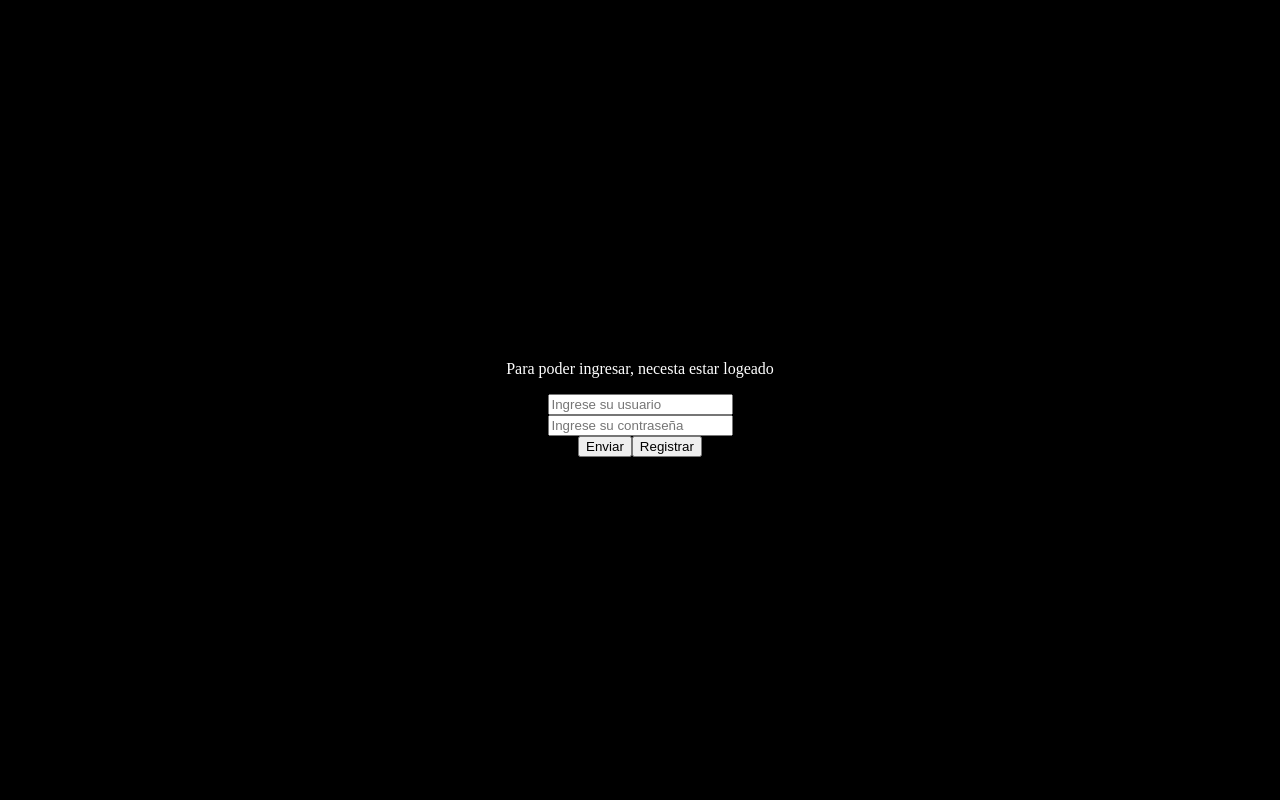
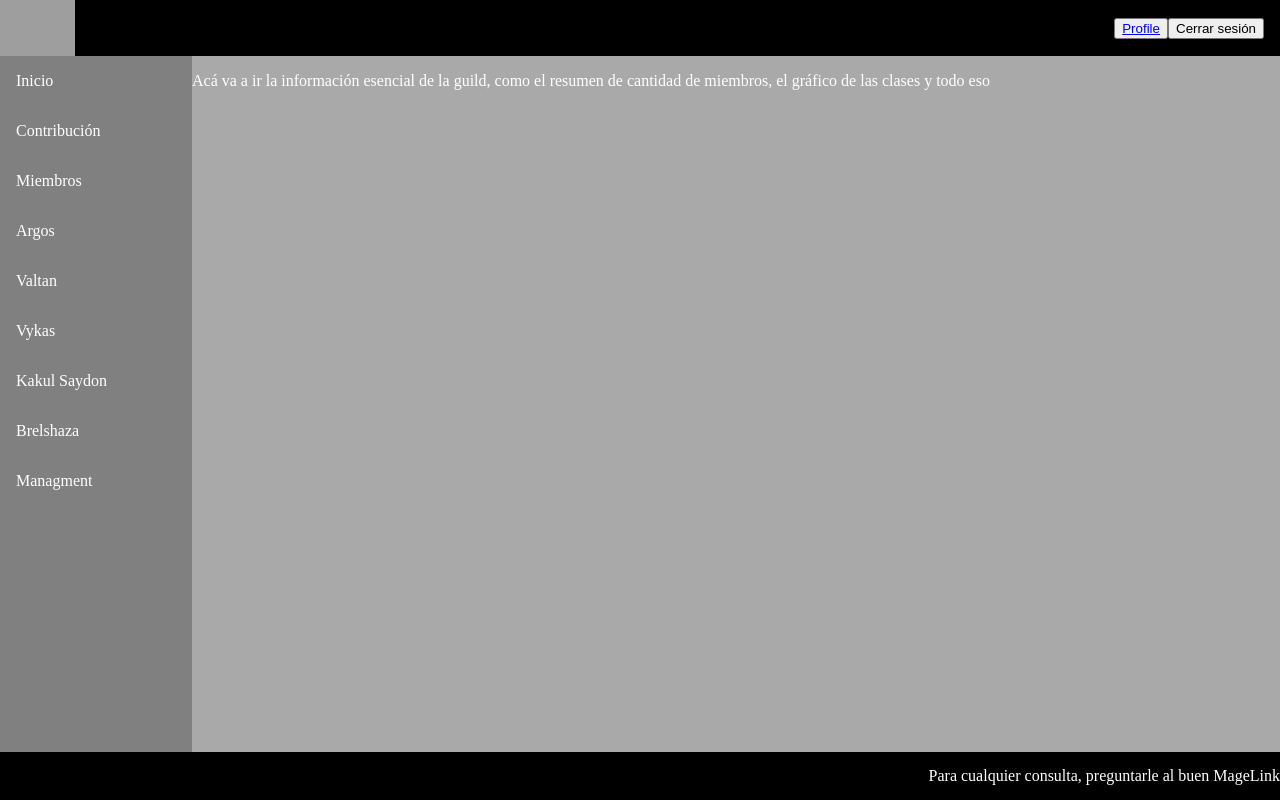
Before and after one commit to MageLnk/Guild_Manager_front_end, a React (Create React App) app: page / in a window 1280 px wide. Both pictures are taken after typing "Sample", "Sample123" into the empty fields and a click on the button "Enviar". Built offline with nearby package versions, Linux system fonts and the light colour scheme; no server answers; grey boxes are pictures that could not be loaded.

Commit message:
Restructuración casi entera. Se implementó logIn System y un montón de cambios. Deal with it

```diff
--- a/package.json
+++ b/package.json
@@ -8,7 +8,7 @@
     "@testing-library/user-event": "^12.8.3",
     "react": "^17.0.2",
     "react-dom": "^17.0.2",
-    "react-router-dom": "^5.3.3",
+    "react-router-dom": "^6.3.0",
     "react-scripts": "4.0.3",
     "web-vitals": "^1.1.2"
   },
--- a/src/App.js
+++ b/src/App.js
@@ -1,3 +1,61 @@
+import { useContext, useEffect } from "react";
+import { Route, Routes, Navigate } from "react-router-dom";
+// Internal context
+import ContextApi from "./Context/ContextApi";
+
+// Components
+import Home from "./Views/home";
+import Argos from "./Views/argos";
+import Login from "./Views/login";
+import Vykas from "./Views/vykas";
+import Valtan from "./Views/valtan";
+import Members from "./Views/members";
+import Profile from "./Views/profile";
+import Brelshaza from "./Views/brelshaza";
+import Managment from "./Views/managment";
+import KakulSaydon from "./Views/kakulSaydon";
+import Contribution from "./Views/contribution";
+
+const App = () => {
+  const { auth, setAuth } = useContext(ContextApi);
+
+  useEffect(() => {
+    const isLogginOk = localStorage.getItem("authenticate");
+    isLogginOk && JSON.parse(isLogginOk) ? setAuth(true) : setAuth(false);
+  }, []);
+
+  useEffect(() => {
+    localStorage.setItem("authenticate", auth);
+  }, [auth]);
+  return (
+    <Routes>
+      {!auth && (
+        <Route
+          path="/login"
+          element={
+            <Login
+              authenticate={() => {
+                setAuth(true);
+              }}
+            />
+          }
+        />
+      )}
+      {auth && (
+        <>
+          <Route path="/" element={<Home />} />
+          <Route path="/profile" element={<Profile />} />
+          <Route path="/contribution" element={<Contribution />} />
+        </>
+      )}
+      <Route path="*" element={<Navigate to={auth ? "/" : "/login"} />} />
+    </Routes>
+  );
+};
+
+export default App;
+
+/*
 //
 import ContextApi from "./Context/ContextApi/Provider";
 import Routes from "./Routes";
@@ -14,3 +72,5 @@ const App = () => {
 };
 
 export default App;
+
+*/
--- a/src/Context/ContextApi/Provider.js
+++ b/src/Context/ContextApi/Provider.js
@@ -5,7 +5,7 @@ import apiCall from "../../Api";
 //
 
 const ContextProvider = ({ children }) => {
-  const [login, setLogin] = useState(false);
+  const [auth, setAuth] = useState(null);
   const [hasError, setHasError] = useState(false);
   const [errorMessage, setErrorMessage] = useState("");
 
@@ -19,10 +19,10 @@ const ContextProvider = ({ children }) => {
         url: `http://localhost:5000/admin/login`,
       });
       //console.log(successLogin.loggedIn);
-      setLogin(successLogin.loggedIn);
+      setAuth(successLogin.loggedIn);
       //Por qué cuando pasa a ser un objeto, valida igual el login?
     } catch (error) {
-      setLogin(false);
+      setAuth(false);
       setHasError(true);
       setErrorMessage("Algo a pasado");
     } finally {
@@ -35,9 +35,9 @@ const ContextProvider = ({ children }) => {
   return (
     <ContextApi.Provider
       value={{
+        auth,
+        setAuth,
         getLogin,
-        login,
-        setLogin,
       }}
     >
       {children}
--- a/src/Views/login/index.js
+++ b/src/Views/login/index.js
@@ -1,17 +1,22 @@
-import { useContext, useState } from "react";
+import { useState } from "react";
+import { useNavigate } from "react-router-dom";
 //
-import ContextApi from "../../Context/ContextApi";
+//import ContextApi from "../../Context/ContextApi";
 //
 
 //
 import "./style/style.css";
 
-const Login = () => {
+const Login = ({ authenticate }) => {
+  // Variables login
   const [user, setUser] = useState("");
   const [password, setPassword] = useState("");
-  const { getLogin } = useContext(ContextApi);
-
-  //console.log("Ola k ase, login o k ase");
+  // Login logic
+  const navigate = useNavigate();
+  const handlerLogin = () => {
+    authenticate();
+    navigate("");
+  };
   return (
     <div className="container-login">
       <div>
@@ -38,9 +43,7 @@ const Login = () => {
           <button
             onClick={(e) => {
               e.preventDefault();
-              setUser("");
-              setPassword("");
-              getLogin();
+              handlerLogin();
             }}
           >
             Enviar
--- a/src/components/header/index.js
+++ b/src/components/header/index.js
@@ -7,7 +7,7 @@ import guildLogo from "../../assets/img/BW_logo.jpg";
 import "./style/style.css";
 
 const Header = () => {
-  const { setLogin } = useContext(ContextApi);
+  const { setAuth } = useContext(ContextApi);
   return (
     <div className="header">
       <div className="no-clase">
@@ -22,7 +22,8 @@ const Header = () => {
         </button>
         <button
           onClick={(e) => {
-            setLogin(false);
+            setAuth(false);
+            localStorage.clear();
           }}
         >
           Cerrar sesión
--- a/src/index.js
+++ b/src/index.js
@@ -1,13 +1,20 @@
 import React from "react";
 import ReactDOM from "react-dom";
-//
+import { BrowserRouter } from "react-router-dom";
+// Provider
+import ContextApi from "./Context/ContextApi/Provider";
+// Components
 import App from "./App";
-//
-import "./style.css";
+// Styles
+import "./index.css";
 
 ReactDOM.render(
   <React.StrictMode>
-    <App />
+    <ContextApi>
+      <BrowserRouter>
+        <App />
+      </BrowserRouter>
+    </ContextApi>
   </React.StrictMode>,
   document.getElementById("root")
 );
```
Also changed, not shown: To do list.txt, src/index.css (renamed from src/style.css), 1 other file (tests, documents, lock files or other folders).
